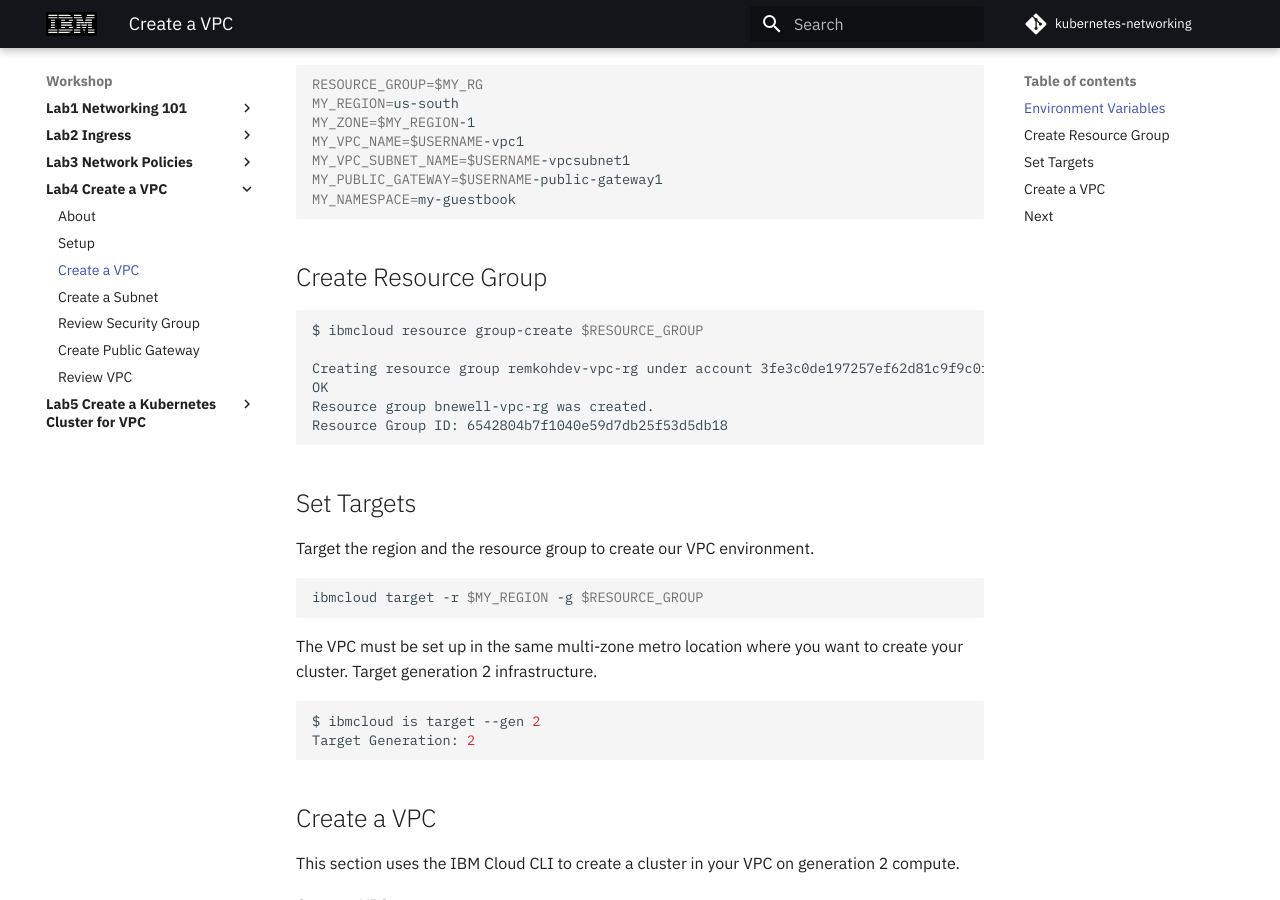
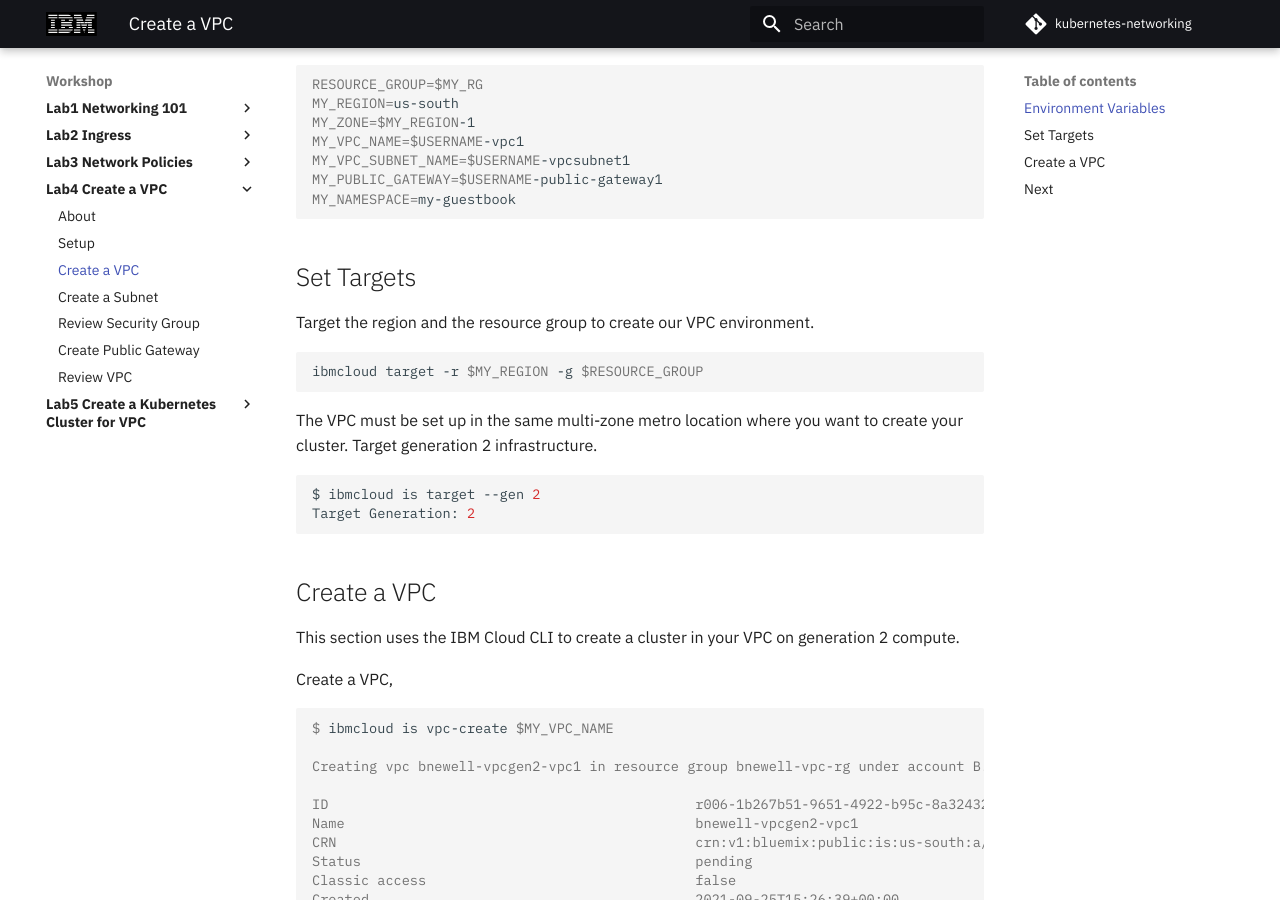
Before and after one commit to IBM/kubernetes-networking, an MkDocs documentation site: the page built from docs/vpc/2_create_vpc.md, in a window 1280 px wide and 900 px high, scrolled down 540 px. Built offline with MkDocs 1.6.1 and Material for MkDocs 9.7.7, drawn with Linux system fonts in a browser that asks for light colours; comment, search, counter and statistics services are not loaded.

Commit message:
Update 2_create_vpc.md

````diff
--- a/docs/vpc/2_create_vpc.md
+++ b/docs/vpc/2_create_vpc.md
@@ -21,17 +21,6 @@ MY_VPC_NAME=$USERNAME-vpc1
 MY_VPC_SUBNET_NAME=$USERNAME-vpcsubnet1
 MY_PUBLIC_GATEWAY=$USERNAME-public-gateway1
 MY_NAMESPACE=my-guestbook
-```
-
-## Create Resource Group
-
-```bash
-$ ibmcloud resource group-create $RESOURCE_GROUP
-
-Creating resource group remkohdev-vpc-rg under account 3fe3c0de197257ef62d81c9f9c0f33aa as b.newell2@email.com...
-OK
-Resource group bnewell-vpc-rg was created.
-Resource Group ID: 6542804b7f1040e59d7db25f53d5db18
 ```
 
 ## Set Targets
````
